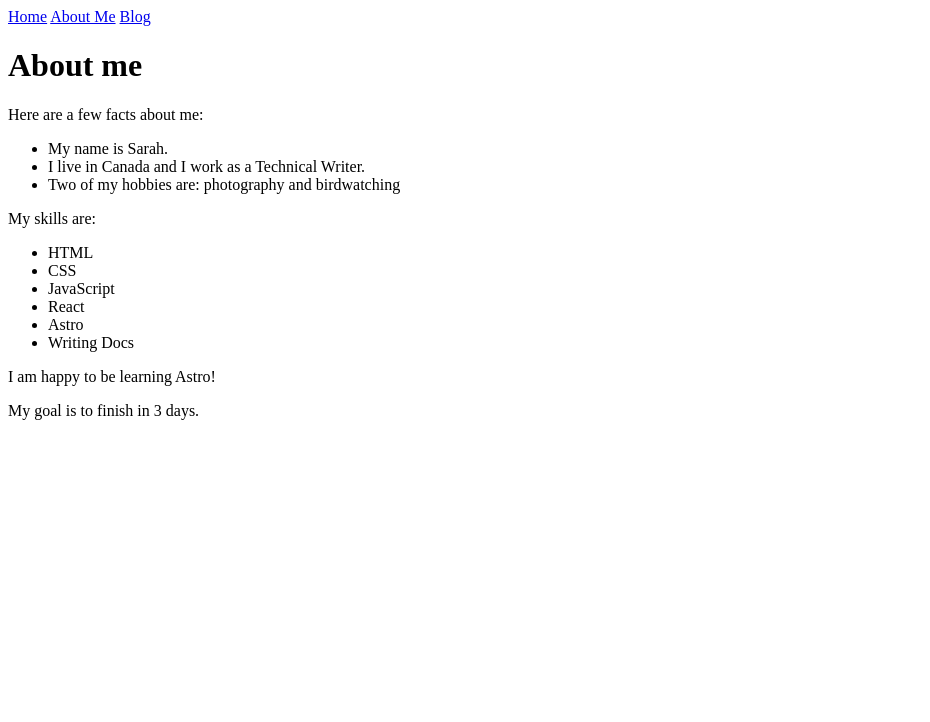
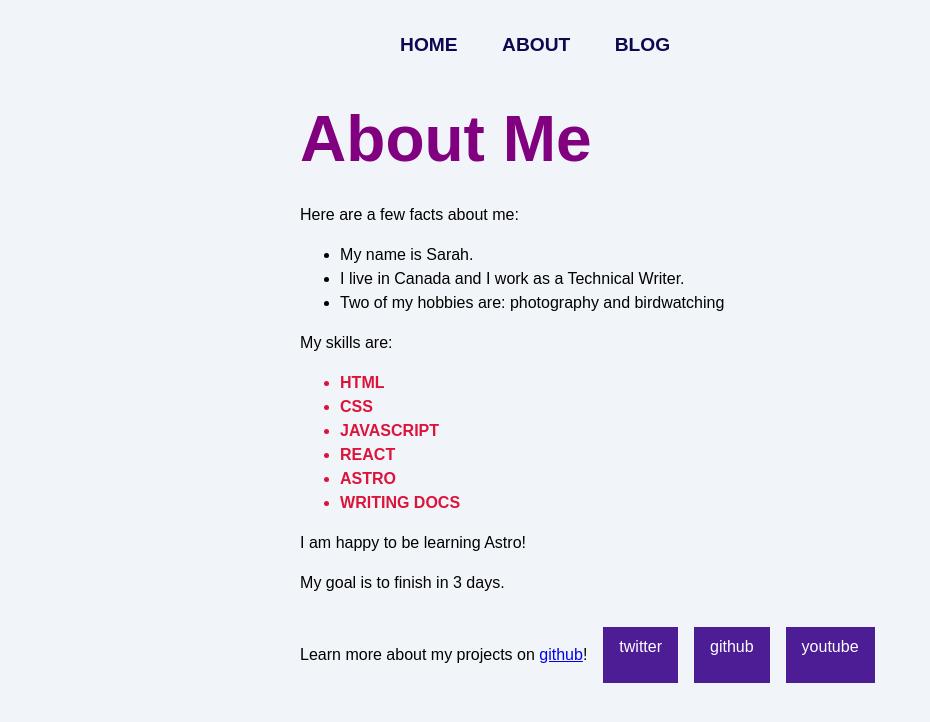
Before and after one commit to Tracy58468/astro-tutorial, an Astro site: page /about in a window 1280 px wide. Shown: the whole page, without its empty margins (0-930 px from the left). Built offline with nearby package versions, Linux system fonts and the light colour scheme; Astro itself is replaced by a stand-in of ours.

Commit message:
Starting on layouts.

```diff
--- /dev/null
+++ b/src/components/Footer.astro
@@ -0,0 +1,20 @@
+---
+const platform = "github";
+const username = "withastro";
+import Social from '../components/Social.astro';
+---
+
+<style>
+    footer {
+        display: flex;
+        gap: 1rem;
+        margin-top: 2rem;
+    }
+</style>
+
+<footer>
+    <p>Learn more about my projects on <a href={`https://www.${platform}.com/${username}`}>{platform}</a>!</p>
+    <Social platform="twitter" username="astrodotbuild" />
+    <Social platform="github" username="withastro" />
+    <Social platform="youtube" username="astrodotbuild" />
+</footer>
--- /dev/null
+++ b/src/components/Header.astro
@@ -0,0 +1,10 @@
+---
+import Menu from "./Menu.astro";
+import Navigation from "./Navigation.astro";
+---
+<header>
+    <nav>
+        <Menu />
+        <Navigation />
+    </nav>
+</header>
--- /dev/null
+++ b/src/components/Menu.astro
@@ -0,0 +1,5 @@
+---
+---
+<button aria-expanded="false" aria-controls="main-menu" class="menu">
+    Menu
+</button>
--- /dev/null
+++ b/src/components/Navigation.astro
@@ -0,0 +1,7 @@
+---
+---
+<div id="main-menu" class="nav-links">
+    <a href="/">Home</a>
+    <a href="/about/">About</a>
+    <a href="/blog/">Blog</a>
+</div>
--- /dev/null
+++ b/src/components/Social.astro
@@ -0,0 +1,13 @@
+---
+const { platform, username } = Astro.props;
+---
+<a href={`https://www.${platform}.com/${username}`}>{platform}</a>
+
+<style>
+    a {
+        padding: 0.5rem 1rem;
+        color: white;
+        background-color: #4c1d95;
+        text-decoration: none;
+    }
+</style>
--- a/src/pages/about.astro
+++ b/src/pages/about.astro
@@ -1,4 +1,8 @@
 ---
+import Header from '../components/Header.astro';
+import Footer from '../components/Footer.astro';
+import '../styles/global.css';
+
 const pageTitle = "About Me";
 
 const identity = {
@@ -13,6 +17,10 @@ const skills = ["HTML", "CSS", "JavaScript", "React", "Astro", "Writing Docs"];
 const happy = true;
 const finished = false;
 const goal = 3;
+
+const skillColor = "crimson";
+const fontWeight = "bold";
+const textCase = "uppercase";
 ---
 
 <html lang="en">
@@ -23,13 +31,24 @@ const goal = 3;
 		<meta name="viewport" content="width=device-width" />
 		<meta name="generator" content={Astro.generator} />
 		<title>{pageTitle}</title>
+
+        <style define:vars={{skillColor, fontWeight, textCase}}>
+            h1 {
+                color: purple;
+                font-size: 4rem;
+            }
+            .skill {
+                color: var(--skillColor);
+                font-weight: var(--fontWeight);
+                text-transform: var(--textCase);
+            }
+        </style>
+
 	</head>
 	<body>
-        <a href="/">Home</a>
-        <a href="/about/">{pageTitle}</a>
-        <a href="/blog/">Blog</a>
+        <Header />
 
-		<h1>About me</h1>
+		<h1>{pageTitle}</h1>
 
         <p>Here are a few facts about me:</p>
 
@@ -40,9 +59,11 @@ const goal = 3;
                     <li>Two of my hobbies are: {identity.hobbies[0]} and {identity.hobbies[1]}</li>
                 }
             </ul>
+
             <p>My skills are:</p>
+
             <ul>
-            {skills.map((skill) => <li>{skill}</li>)}
+                {skills.map((skill) => <li class="skill">{skill}</li>)}
             </ul>
 
         {happy && <p>I am happy to be learning Astro!</p>}
@@ -51,5 +72,11 @@ const goal = 3;
 
         {goal === 3 ? <p>My goal is to finish in 3 days.</p> : <p>My goal is not 3 days.</p>}
 
+        <Footer />
+
+        <script>
+            import "../scripts/menu.js";
+        </script>
+
 	</body>
 </html>
--- /dev/null
+++ b/src/scripts/menu.js
@@ -0,0 +1,6 @@
+const menu = document.querySelector('.menu');
+
+menu?.addEventListener('click', () => {
+    const isExpanded = menu.getAttribute('aria-expanded') === 'true';
+    menu.setAttribute('aria-expanded', `${!isExpanded}`);
+});
--- /dev/null
+++ b/src/styles/global.css
@@ -0,0 +1,77 @@
+html {
+    background-color: #f1f5f9;
+    font-family: sans-serif;
+}
+
+body {
+    margin: 0 auto;
+    width: 100%;
+    max-width: 80ch;
+    padding: 1rem;
+    line-height: 1.5;
+}
+
+* {
+    box-sizing: border-box;
+}
+
+h1 {
+    margin: 1rem 0;
+    font-size: 2.5rem;
+}
+
+/* nav styles */
+
+.menu {
+    background-color: #0d0950;
+    border: none;
+    color: #fff;
+    font-size: 1.2rem;
+    font-weight: bold;
+    padding: 5px 10px;
+}
+
+.nav-links {
+    width: 100%;
+    display: none;
+    margin: 0;
+}
+
+.nav-links a {
+    display: block;
+    text-align: center;
+    padding: 10px 0;
+    text-decoration: none;
+    font-size: 1.2rem;
+    font-weight: bold;
+    text-transform: uppercase;
+    color: #0d0950;
+}
+
+.nav-links a:hover,
+.nav-links a:focus {
+    background-color: #ff9776;
+}
+
+:has(.menu[aria-expanded="true"]) .nav-links {
+    display: unset;
+}
+
+@media screen and (min-width: 636px) {
+    .nav-links {
+        margin-left: 5em;
+        display: block;
+        position: static;
+        width: auto;
+        background: none;
+    }
+
+    .nav-links a {
+        display: inline-block;
+        padding: 15px 20px;
+    }
+
+    .menu {
+        display: none;
+    }
+}
```
Also changed, not shown: src/layouts/BaseLayout.astro (added, +32 -0 lines), src/pages/blog.astro (+14 -14 lines), src/pages/index.astro (+5 -26 lines). Lines whose indentation alone changed are shown as unchanged.
